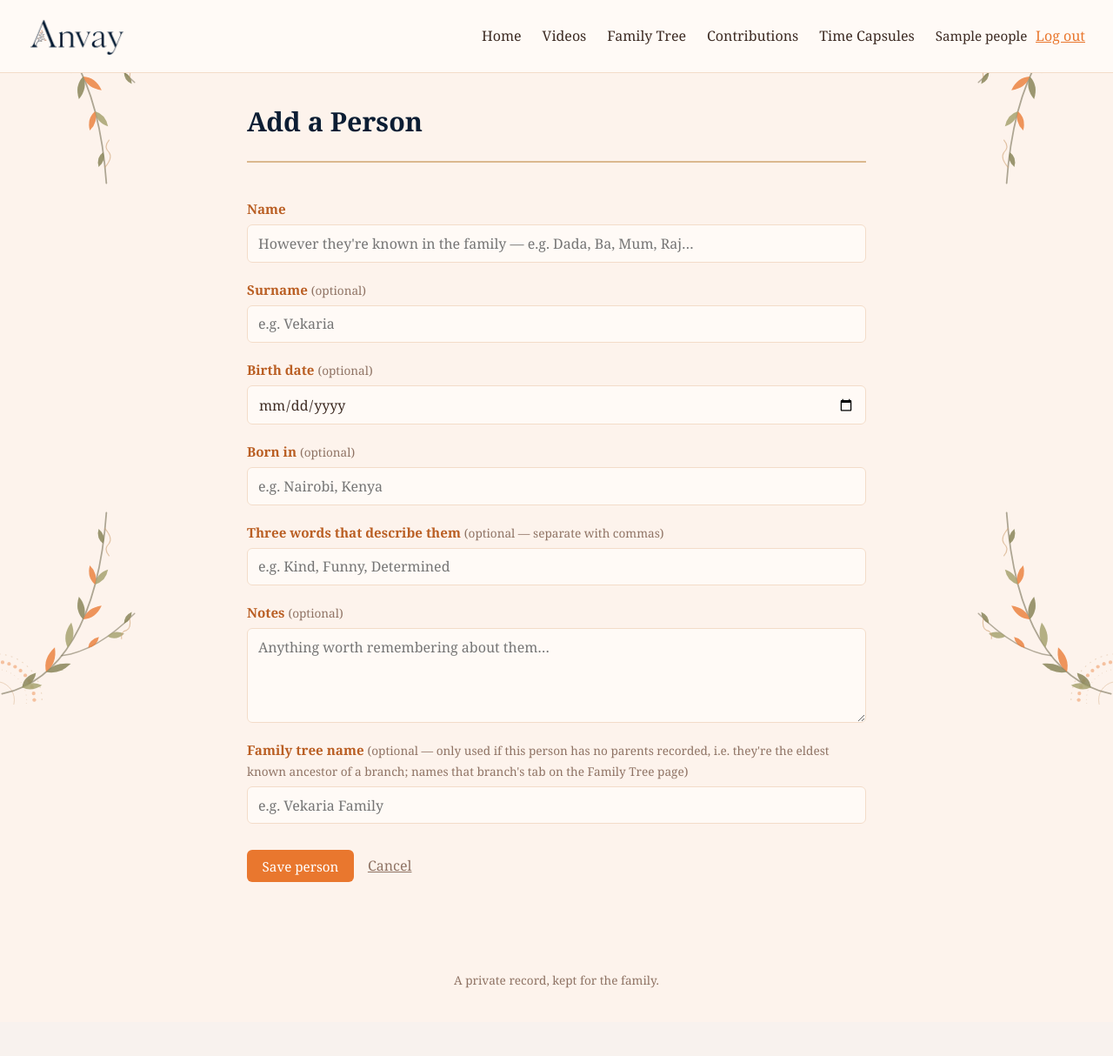
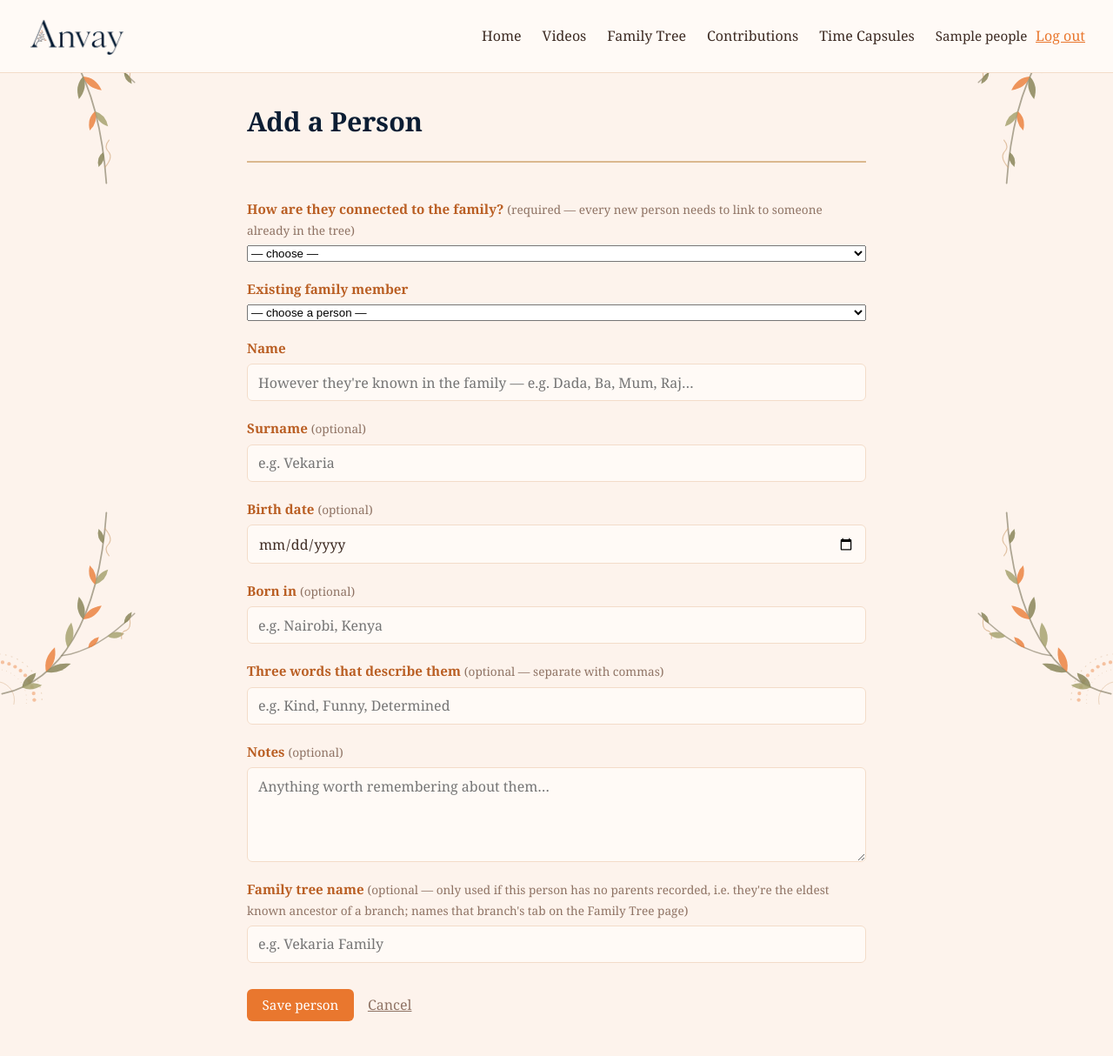
Before and after one commit to shaheeniv/Anvay, a Flask app: page /people/new in a window 1280 px wide. Shown: the top 1214 px of the page at 87% size. Before the commit the page ends 1136 px from the top, so only its background shows below. Run offline with Flask 3, Linux system fonts and the light colour scheme; the visitor is signed in with stand-in values (Sample User, id 1); tables that the repository leaves empty hold one stand-in row (values such as "Sample post").

Commit message:
Require every new person to connect to an existing family member
Adding a person via "+ Add a person" previously created them with no
relationships at all, leaving them stranded as their own disconnected
one-person branch (which also caused the "Person not found" bug fixed
earlier). Now the create-person form requires picking how the new
person relates to someone already in the tree — child, parent, or
spouse/partner — unless the tree is completely empty (the very first
person has nobody to connect to yet).

Co-Authored-By: Claude Sonnet 5 <noreply@anthropic.com>

```diff
--- a/app.py
+++ b/app.py
@@ -503,12 +503,30 @@ def new_person():
         as_child_of=request.args.get("as_child_of", type=int),
         as_parent_of=request.args.get("as_parent_of", type=int),
         as_spouse_of=request.args.get("as_spouse_of", type=int),
+        people=visible_people(),
     )
 
 
 @app.route("/people", methods=["POST"])
 def create_person():
     db = get_db()
+
+    as_child_of = request.form.get("as_child_of", type=int)
+    as_parent_of = request.form.get("as_parent_of", type=int)
+    as_spouse_of = request.form.get("as_spouse_of", type=int)
+    relation_type = request.form.get("relation_type", "").strip()
+    relation_person_id = request.form.get("relation_person_id", type=int)
+    has_relation = as_child_of or as_parent_of or as_spouse_of or (relation_type and relation_person_id)
+
+    # Every new person must be connected to someone already in the tree
+    # (parent, child, or spouse) — a standalone, unconnected person isn't
+    # allowed, except for the very first person ever added (nothing to
+    # connect to yet).
+    already_has_people = db.execute("SELECT 1 FROM people LIMIT 1").fetchone() is not None
+    if not has_relation and already_has_people:
+        flash("New people need to be connected to an existing family member — pick a parent, child, or spouse below.")
+        return redirect(url_for("new_person"))
+
     cur = db.execute(
         """
         INSERT INTO people (name, surname, birth_date, birth_place, three_words, notes, family_name, family_id)
@@ -528,10 +546,6 @@ def create_person():
     new_id = cur.lastrowid
     db.commit()
 
-    as_child_of = request.form.get("as_child_of", type=int)
-    as_parent_of = request.form.get("as_parent_of", type=int)
-    as_spouse_of = request.form.get("as_spouse_of", type=int)
-
     if as_child_of:
         add_relationship(as_child_of, "child", new_id, None)
         return redirect(url_for("show_person", person_id=as_child_of))
@@ -541,6 +555,14 @@ def create_person():
     if as_spouse_of:
         add_relationship(as_spouse_of, "spouse", new_id, None)
         return redirect(url_for("show_person", person_id=as_spouse_of))
+    if relation_type and relation_person_id:
+        # add_relationship's own convention is "existing_id becomes
+        # person_id's <relation>" — e.g. relation="child" means
+        # existing_id becomes new_id's child. The form is phrased the
+        # other way round (from the new person's perspective, which
+        # reads far less ambiguously), so translate here.
+        relation_map = {"new_is_child": "parent", "new_is_parent": "child", "new_is_spouse": "spouse"}
+        add_relationship(new_id, relation_map[relation_type], relation_person_id, None)
 
     return redirect(url_for("show_person", person_id=new_id))
 
--- a/templates/person_form.html
+++ b/templates/person_form.html
@@ -14,6 +14,22 @@
     {% if as_child_of %}<input type="hidden" name="as_child_of" value="{{ as_child_of }}">{% endif %}
     {% if as_parent_of %}<input type="hidden" name="as_parent_of" value="{{ as_parent_of }}">{% endif %}
     {% if as_spouse_of %}<input type="hidden" name="as_spouse_of" value="{{ as_spouse_of }}">{% endif %}
+
+    {% if not person and not as_child_of and not as_parent_of and not as_spouse_of and people %}
+      <label for="relation_type">How are they connected to the family? <span class="hint">(required — every new person needs to link to someone already in the tree)</span></label>
+      <select id="relation_type" name="relation_type" required>
+        <option value="">— choose —</option>
+        <option value="new_is_child">The new person is their child</option>
+        <option value="new_is_parent">The new person is their parent</option>
+        <option value="new_is_spouse">The new person is their spouse / partner</option>
+      </select>
+
+      <label for="relation_person_id">Existing family member</label>
+      <select id="relation_person_id" name="relation_person_id" required>
+        <option value="">— choose a person —</option>
+        {% for p in people %}<option value="{{ p['id'] }}">{{ p['name'] }}</option>{% endfor %}
+      </select>
+    {% endif %}
 
     <label for="name">Name</label>
     <input type="text" id="name" name="name" required
```
Also changed, not shown: README.md.
